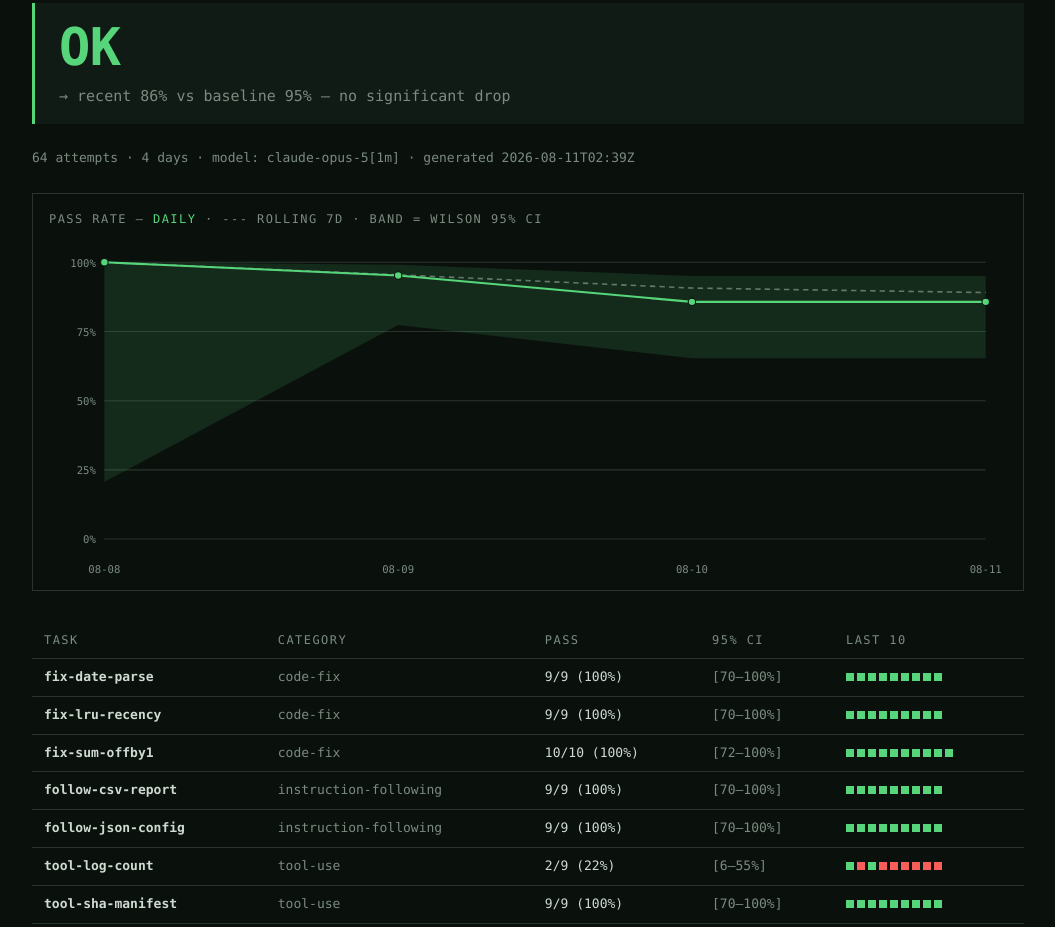
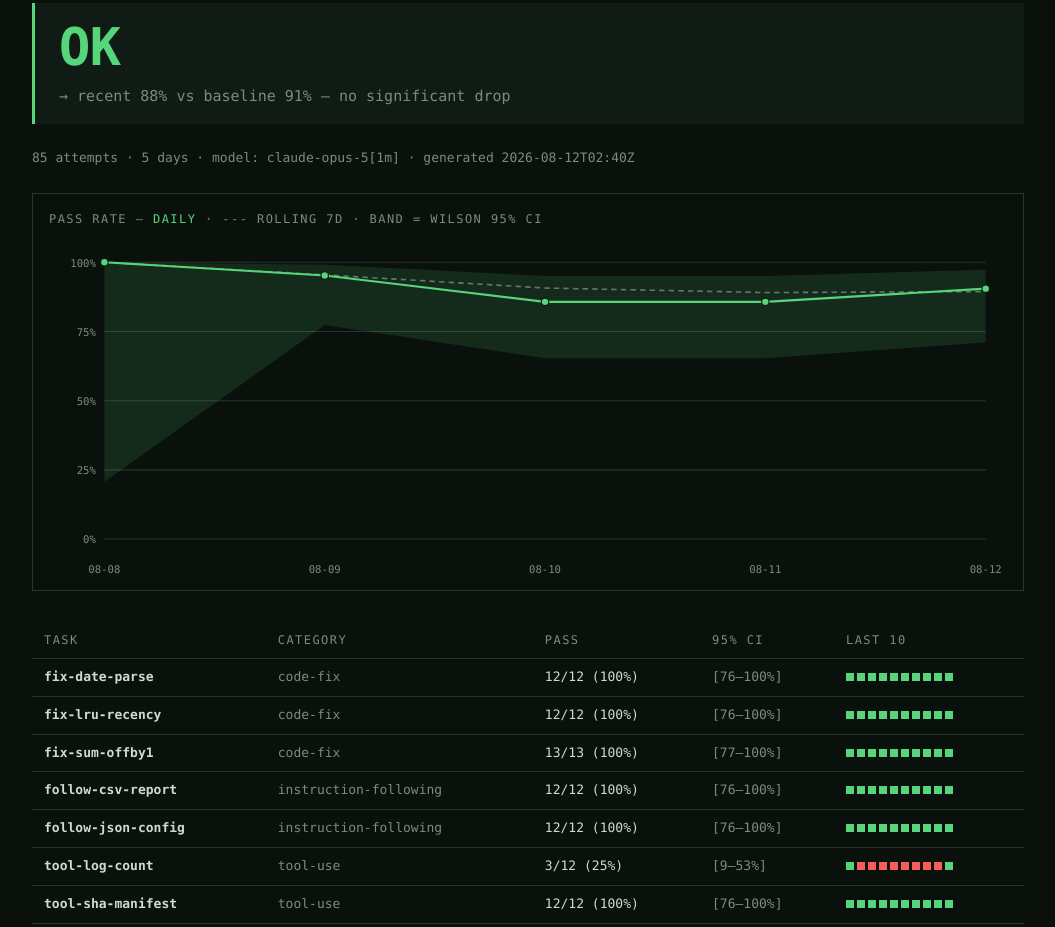
Before and after one commit to duthaho/vibecheck, a website: page docs/index.html in a window 1280 px wide. Shown: the part 133-1060 px from the top of the page, without its empty margins (112-1167 px from the left). Drawn offline with Linux system fonts and the light colour scheme.

Commit message:
Update dashboard

```diff
--- a/docs/index.html
+++ b/docs/index.html
@@ -132,27 +132,27 @@ footer a:focus-visible { outline: 2px solid var(--color-accent); outline-offset:
 </header>
 <section class="verdict ok">
 <div class="verdict-status">OK</div>
-<div class="verdict-reason">&rarr; recent 86% vs baseline 95% — no significant drop</div>
+<div class="verdict-reason">&rarr; recent 88% vs baseline 91% — no significant drop</div>
 </section>
-<p class="meta">64 attempts &middot; 4 days &middot; model: claude-opus-5[1m] &middot; generated 2026-08-11T02:39Z</p>
+<p class="meta">85 attempts &middot; 5 days &middot; model: claude-opus-5[1m] &middot; generated 2026-08-12T02:40Z</p>
 <section class="panel">
 <div class="panel-title">pass rate &mdash; <span class="key-line">daily</span> &middot; <span class="key-roll">--- rolling 7d</span> &middot; band = wilson 95% ci</div>
 <svg viewBox="0 0 900 320" role="img" aria-label="Daily pass rate">
 <line class="grid" x1="52" y1="280" x2="880" y2="280"/><text class="axis" x="44" y="284" text-anchor="end">0%</text><line class="grid" x1="52" y1="215" x2="880" y2="215"/><text class="axis" x="44" y="219" text-anchor="end">25%</text><line class="grid" x1="52" y1="150" x2="880" y2="150"/><text class="axis" x="44" y="154" text-anchor="end">50%</text><line class="grid" x1="52" y1="85" x2="880" y2="85"/><text class="axis" x="44" y="89" text-anchor="end">75%</text><line class="grid" x1="52" y1="20" x2="880" y2="20"/><text class="axis" x="44" y="24" text-anchor="end">100%</text>
-<polygon class="ci-band" points="52,20 328,22.198556830554857 604,32.950632499285724 880,32.950632499285724 880,110.05375672961448 604,110.05375672961448 328,78.94033619271865 52,226.29717826191828"/>
-<polyline class="rolling-mean" points="52,20 328,31.818181818181806 604,44.18604651162792 880,48.4375"/>
-<polyline class="trend" points="52,20 328,32.380952380952394 604,57.14285714285715 880,57.14285714285715"/>
-<circle class="pt" cx="52" cy="20" r="3.5"><title>2026-08-08: 1/1 pass (100%)</title></circle><circle class="pt" cx="328" cy="32.380952380952394" r="3.5"><title>2026-08-09: 20/21 pass (95%)</title></circle><circle class="pt" cx="604" cy="57.14285714285715" r="3.5"><title>2026-08-10: 18/21 pass (86%)</title></circle><circle class="pt" cx="880" cy="57.14285714285715" r="3.5"><title>2026-08-11: 18/21 pass (86%)</title></circle>
-<text class="axis" x="52" y="312" text-anchor="middle">08-08</text><text class="axis" x="328" y="312" text-anchor="middle">08-09</text><text class="axis" x="604" y="312" text-anchor="middle">08-10</text><text class="axis" x="880" y="312" text-anchor="middle">08-11</text>
+<polygon class="ci-band" points="52,20 259,22.198556830554857 466,32.950632499285724 673,32.950632499285724 880,26.894879533899392 880,95.17676159218746 673,110.05375672961448 466,110.05375672961448 259,78.94033619271865 52,226.29717826191828"/>
+<polyline class="rolling-mean" points="52,20 259,31.818181818181806 466,44.18604651162792 673,48.4375 880,47.52941176470587"/>
+<polyline class="trend" points="52,20 259,32.380952380952394 466,57.14285714285715 673,57.14285714285715 880,44.76190476190476"/>
+<circle class="pt" cx="52" cy="20" r="3.5"><title>2026-08-08: 1/1 pass (100%)</title></circle><circle class="pt" cx="259" cy="32.380952380952394" r="3.5"><title>2026-08-09: 20/21 pass (95%)</title></circle><circle class="pt" cx="466" cy="57.14285714285715" r="3.5"><title>2026-08-10: 18/21 pass (86%)</title></circle><circle class="pt" cx="673" cy="57.14285714285715" r="3.5"><title>2026-08-11: 18/21 pass (86%)</title></circle><circle class="pt" cx="880" cy="44.76190476190476" r="3.5"><title>2026-08-12: 19/21 pass (90%)</title></circle>
+<text class="axis" x="52" y="312" text-anchor="middle">08-08</text><text class="axis" x="259" y="312" text-anchor="middle">08-09</text><text class="axis" x="466" y="312" text-anchor="middle">08-10</text><text class="axis" x="673" y="312" text-anchor="middle">08-11</text><text class="axis" x="880" y="312" text-anchor="middle">08-12</text>
 </svg>
 </section>
-<div class="table-wrap"><table><thead><tr><th>task</th><th>category</th><th>pass</th><th>95% ci</th><th>last 10</th></tr></thead><tbody><tr><td class="task-id">fix-date-parse</td><td class="cat">code-fix</td><td>9/9 (100%)</td><td class="ci">[70–100%]</td><td><i class="dot pass" title="2026-08-09: pass"></i><i class="dot pass" title="2026-08-09: pass"></i><i class="dot pass" title="2026-08-09: pass"></i><i class="dot pass" title="2026-08-10: pass"></i><i class="dot pass" title="2026-08-10: pass"></i><i class="dot pass" title="2026-08-10: pass"></i><i class="dot pass" title="2026-08-11: pass"></i><i class="dot pass" title="2026-08-11: pass"></i><i class="dot pass" title="2026-08-11: pass"></i></td></tr>
-<tr><td class="task-id">fix-lru-recency</td><td class="cat">code-fix</td><td>9/9 (100%)</td><td class="ci">[70–100%]</td><td><i class="dot pass" title="2026-08-09: pass"></i><i class="dot pass" title="2026-08-09: pass"></i><i class="dot pass" title="2026-08-09: pass"></i><i class="dot pass" title="2026-08-10: pass"></i><i class="dot pass" title="2026-08-10: pass"></i><i class="dot pass" title="2026-08-10: pass"></i><i class="dot pass" title="2026-08-11: pass"></i><i class="dot pass" title="2026-08-11: pass"></i><i class="dot pass" title="2026-08-11: pass"></i></td></tr>
-<tr><td class="task-id">fix-sum-offby1</td><td class="cat">code-fix</td><td>10/10 (100%)</td><td class="ci">[72–100%]</td><td><i class="dot pass" title="2026-08-08: pass"></i><i class="dot pass" title="2026-08-09: pass"></i><i class="dot pass" title="2026-08-09: pass"></i><i class="dot pass" title="2026-08-09: pass"></i><i class="dot pass" title="2026-08-10: pass"></i><i class="dot pass" title="2026-08-10: pass"></i><i class="dot pass" title="2026-08-10: pass"></i><i class="dot pass" title="2026-08-11: pass"></i><i class="dot pass" title="2026-08-11: pass"></i><i class="dot pass" title="2026-08-11: pass"></i></td></tr>
-<tr><td class="task-id">follow-csv-report</td><td class="cat">instruction-following</td><td>9/9 (100%)</td><td class="ci">[70–100%]</td><td><i class="dot pass" title="2026-08-09: pass"></i><i class="dot pass" title="2026-08-09: pass"></i><i class="dot pass" title="2026-08-09: pass"></i><i class="dot pass" title="2026-08-10: pass"></i><i class="dot pass" title="2026-08-10: pass"></i><i class="dot pass" title="2026-08-10: pass"></i><i class="dot pass" title="2026-08-11: pass"></i><i class="dot pass" title="2026-08-11: pass"></i><i class="dot pass" title="2026-08-11: pass"></i></td></tr>
-<tr><td class="task-id">follow-json-config</td><td class="cat">instruction-following</td><td>9/9 (100%)</td><td class="ci">[70–100%]</td><td><i class="dot pass" title="2026-08-09: pass"></i><i class="dot pass" title="2026-08-09: pass"></i><i class="dot pass" title="2026-08-09: pass"></i><i class="dot pass" title="2026-08-10: pass"></i><i class="dot pass" title="2026-08-10: pass"></i><i class="dot pass" title="2026-08-10: pass"></i><i class="dot pass" title="2026-08-11: pass"></i><i class="dot pass" title="2026-08-11: pass"></i><i class="dot pass" title="2026-08-11: pass"></i></td></tr>
-<tr><td class="task-id">tool-log-count</td><td class="cat">tool-use</td><td>2/9 (22%)</td><td class="ci">[6–55%]</td><td><i class="dot pass" title="2026-08-09: pass"></i><i class="dot fail" title="2026-08-09: fail"></i><i class="dot pass" title="2026-08-09: pass"></i><i class="dot fail" title="2026-08-10: fail"></i><i class="dot fail" title="2026-08-10: fail"></i><i class="dot fail" title="2026-08-10: fail"></i><i class="dot fail" title="2026-08-11: fail"></i><i class="dot fail" title="2026-08-11: fail"></i><i class="dot fail" title="2026-08-11: fail"></i></td></tr>
-<tr><td class="task-id">tool-sha-manifest</td><td class="cat">tool-use</td><td>9/9 (100%)</td><td class="ci">[70–100%]</td><td><i class="dot pass" title="2026-08-09: pass"></i><i class="dot pass" title="2026-08-09: pass"></i><i class="dot pass" title="2026-08-09: pass"></i><i class="dot pass" title="2026-08-10: pass"></i><i class="dot pass" title="2026-08-10: pass"></i><i class="dot pass" title="2026-08-10: pass"></i><i class="dot pass" title="2026-08-11: pass"></i><i class="dot pass" title="2026-08-11: pass"></i><i class="dot pass" title="2026-08-11: pass"></i></td></tr></tbody></table></div>
+<div class="table-wrap"><table><thead><tr><th>task</th><th>category</th><th>pass</th><th>95% ci</th><th>last 10</th></tr></thead><tbody><tr><td class="task-id">fix-date-parse</td><td class="cat">code-fix</td><td>12/12 (100%)</td><td class="ci">[76–100%]</td><td><i class="dot pass" title="2026-08-09: pass"></i><i class="dot pass" title="2026-08-10: pass"></i><i class="dot pass" title="2026-08-10: pass"></i><i class="dot pass" title="2026-08-10: pass"></i><i class="dot pass" title="2026-08-11: pass"></i><i class="dot pass" title="2026-08-11: pass"></i><i class="dot pass" title="2026-08-11: pass"></i><i class="dot pass" title="2026-08-12: pass"></i><i class="dot pass" title="2026-08-12: pass"></i><i class="dot pass" title="2026-08-12: pass"></i></td></tr>
+<tr><td class="task-id">fix-lru-recency</td><td class="cat">code-fix</td><td>12/12 (100%)</td><td class="ci">[76–100%]</td><td><i class="dot pass" title="2026-08-09: pass"></i><i class="dot pass" title="2026-08-10: pass"></i><i class="dot pass" title="2026-08-10: pass"></i><i class="dot pass" title="2026-08-10: pass"></i><i class="dot pass" title="2026-08-11: pass"></i><i class="dot pass" title="2026-08-11: pass"></i><i class="dot pass" title="2026-08-11: pass"></i><i class="dot pass" title="2026-08-12: pass"></i><i class="dot pass" title="2026-08-12: pass"></i><i class="dot pass" title="2026-08-12: pass"></i></td></tr>
+<tr><td class="task-id">fix-sum-offby1</td><td class="cat">code-fix</td><td>13/13 (100%)</td><td class="ci">[77–100%]</td><td><i class="dot pass" title="2026-08-09: pass"></i><i class="dot pass" title="2026-08-10: pass"></i><i class="dot pass" title="2026-08-10: pass"></i><i class="dot pass" title="2026-08-10: pass"></i><i class="dot pass" title="2026-08-11: pass"></i><i class="dot pass" title="2026-08-11: pass"></i><i class="dot pass" title="2026-08-11: pass"></i><i class="dot pass" title="2026-08-12: pass"></i><i class="dot pass" title="2026-08-12: pass"></i><i class="dot pass" title="2026-08-12: pass"></i></td></tr>
+<tr><td class="task-id">follow-csv-report</td><td class="cat">instruction-following</td><td>12/12 (100%)</td><td class="ci">[76–100%]</td><td><i class="dot pass" title="2026-08-09: pass"></i><i class="dot pass" title="2026-08-10: pass"></i><i class="dot pass" title="2026-08-10: pass"></i><i class="dot pass" title="2026-08-10: pass"></i><i class="dot pass" title="2026-08-11: pass"></i><i class="dot pass" title="2026-08-11: pass"></i><i class="dot pass" title="2026-08-11: pass"></i><i class="dot pass" title="2026-08-12: pass"></i><i class="dot pass" title="2026-08-12: pass"></i><i class="dot pass" title="2026-08-12: pass"></i></td></tr>
+<tr><td class="task-id">follow-json-config</td><td class="cat">instruction-following</td><td>12/12 (100%)</td><td class="ci">[76–100%]</td><td><i class="dot pass" title="2026-08-09: pass"></i><i class="dot pass" title="2026-08-10: pass"></i><i class="dot pass" title="2026-08-10: pass"></i><i class="dot pass" title="2026-08-10: pass"></i><i class="dot pass" title="2026-08-11: pass"></i><i class="dot pass" title="2026-08-11: pass"></i><i class="dot pass" title="2026-08-11: pass"></i><i class="dot pass" title="2026-08-12: pass"></i><i class="dot pass" title="2026-08-12: pass"></i><i class="dot pass" title="2026-08-12: pass"></i></td></tr>
+<tr><td class="task-id">tool-log-count</td><td class="cat">tool-use</td><td>3/12 (25%)</td><td class="ci">[9–53%]</td><td><i class="dot pass" title="2026-08-09: pass"></i><i class="dot fail" title="2026-08-10: fail"></i><i class="dot fail" title="2026-08-10: fail"></i><i class="dot fail" title="2026-08-10: fail"></i><i class="dot fail" title="2026-08-11: fail"></i><i class="dot fail" title="2026-08-11: fail"></i><i class="dot fail" title="2026-08-11: fail"></i><i class="dot fail" title="2026-08-12: fail"></i><i class="dot fail" title="2026-08-12: fail"></i><i class="dot pass" title="2026-08-12: pass"></i></td></tr>
+<tr><td class="task-id">tool-sha-manifest</td><td class="cat">tool-use</td><td>12/12 (100%)</td><td class="ci">[76–100%]</td><td><i class="dot pass" title="2026-08-09: pass"></i><i class="dot pass" title="2026-08-10: pass"></i><i class="dot pass" title="2026-08-10: pass"></i><i class="dot pass" title="2026-08-10: pass"></i><i class="dot pass" title="2026-08-11: pass"></i><i class="dot pass" title="2026-08-11: pass"></i><i class="dot pass" title="2026-08-11: pass"></i><i class="dot pass" title="2026-08-12: pass"></i><i class="dot pass" title="2026-08-12: pass"></i><i class="dot pass" title="2026-08-12: pass"></i></td></tr></tbody></table></div>
 <footer>
 <p><span class="hash">#</span> verdict compares the last 2 days against the trailing 14-day baseline (two-proportion test, &alpha;=0.05).</p>
 <p><span class="hash">#</span> too few attempts &rarr; it says INSUFFICIENT DATA instead of guessing. harness errors never count against the model.</p>
```
